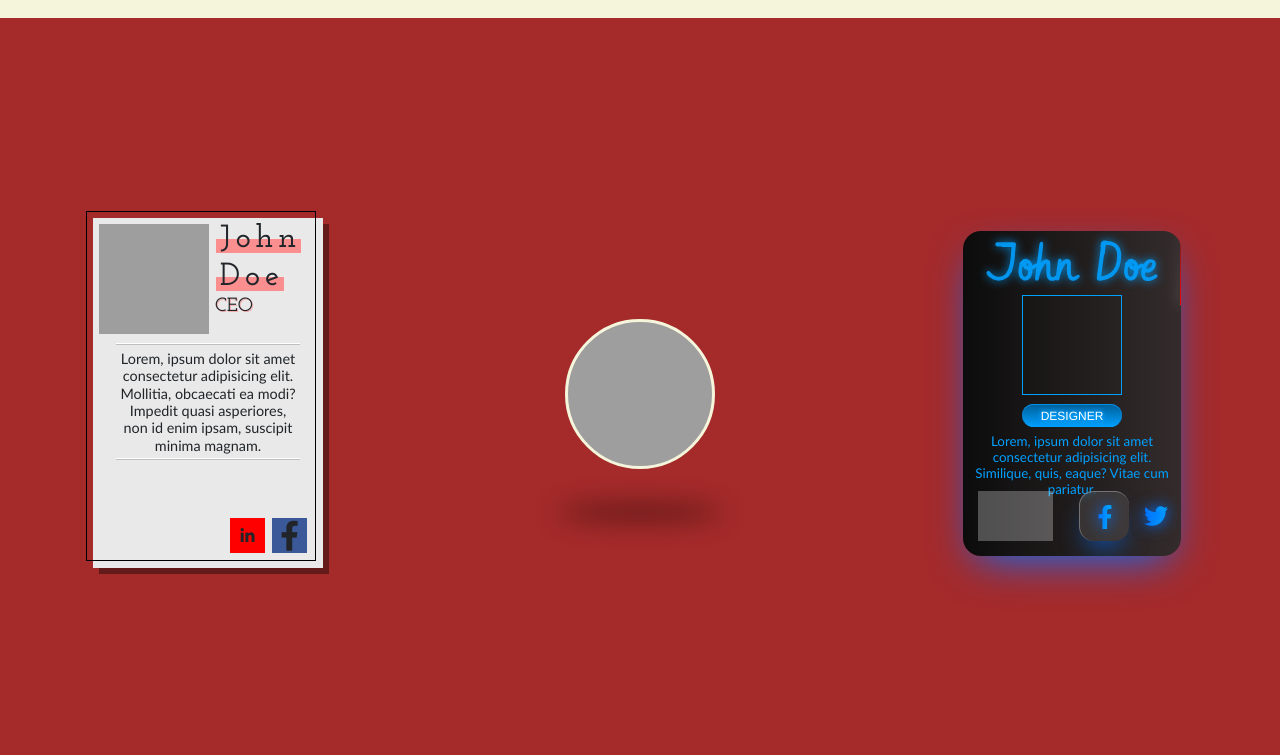
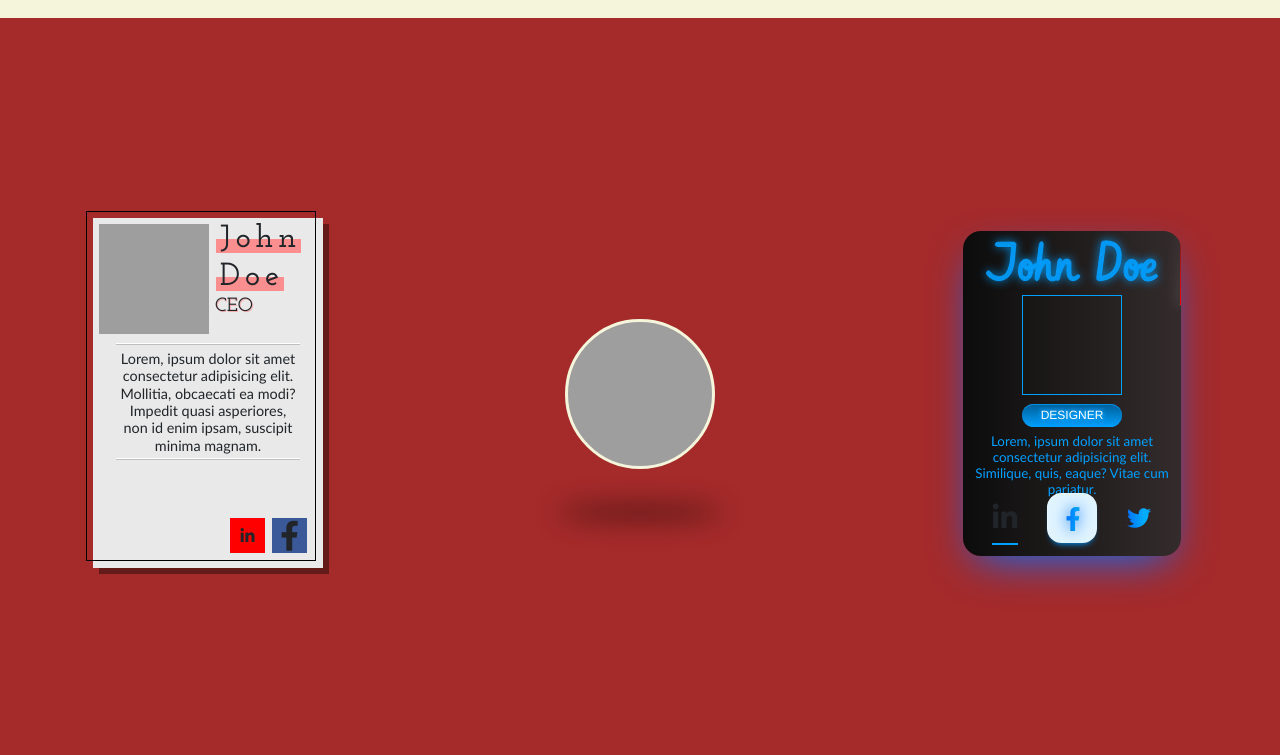
Before and after one commit to rondosron/pagina, a PHP site: the page made by index - copia.php in a window 1280 px wide. Shown: the part 2414-3169 px from the top of the page. Run offline with PHP 8.4, Linux system fonts and the light colour scheme; some libraries are stand-ins or nearby versions; some web fonts are replaced; grey boxes are pictures that could not be loaded.

Commit message:
Advanced in Card 3

```diff
--- a/index - copia.php
+++ b/index - copia.php
@@ -253,7 +253,7 @@
 				</div>
 			</div>
 			<div id="card3container" class="cardcontainers">
-				<div id="card3" data-tilt >
+				<div id="card3" >
 					<!-- SOURCE: https://danmarshall.github.io/google-font-to-svg-path/ -->
 					<div id="nameCard3">
 						<svg viewBox="0 0 327.881 76.709" xmlns="http://www.w3.org/2000/svg">
@@ -269,17 +269,20 @@
 						<p>Designer</p>
 					</div>
 					<div id="textCard3">Lorem, ipsum dolor sit amet consectetur adipisicing elit. Similique, quis, eaque? Vitae cum pariatur.</div>
+					<div id="socialMediaContainerCard3">
 						<div id="socialMedia1Card3">
 							<span></span>
 							<span></span>
 							<span></span>
 							<span></span>
+							<i class="fab fa-linkedin-in"></i>
 						</div>
 						<div id="socialMedia2Card3">
 							<span class="fab fa-facebook-f"></span>
 						</div>
 						<div id="socialMedia3Card3">
 							<span class="fab fa-twitter"></span>
+						</div>
 					</div>
 					<div id="lightLine1"></div>
 					<div id="lightLine2"></div>
--- a/style.css
+++ b/style.css
@@ -742,6 +742,7 @@ body {
 			box-shadow: 0px 15px 44px -13px rgb(0 111 255);
 			border-radius: 18px;
 			overflow: hidden;
+			position: relative;
 		}
 
 		#quienessomos #card3container #card3 #nameCard3 {
@@ -762,20 +763,20 @@ body {
 			stroke-width: 0.25mm;
 			fill: transparent;
 			stroke-dasharray: 400;
-			/*stroke-dashoffset: 803;*/
+			stroke-dashoffset: 800;
 			animation: neonName 4s infinite;
 			filter: drop-shadow(0px 0px 9px #00a0ff);
 		}
 
 		@keyframes neonName {
 			0% {
-				stroke-dashoffset: 400;
+				stroke-dashoffset: 490;
 			}
 			49% {
 				fill: transparent;
 			}
 			50% {
-				stroke-dashoffset: 803;
+				stroke-dashoffset: 800;
 			}
 			75% {
 				fill: #00a0ff;
@@ -844,15 +845,48 @@ body {
 			color: #00a0ff;
 		}
 
+		#quienessomos #card3container #card3 #socialMediaContainerCard3 {
+			position: absolute;
+			bottom: 0px;
+			height: 75px;
+			width: 100%;
+			display: flex;
+			justify-content: space-evenly;
+			align-items: center;
+		}
+
 		/*** Social media 1 ***/
 			#quienessomos #card3container #card3 #socialMedia1Card3 {
 				height: 50px;
 				width: 75px;
-				position: absolute;
-				bottom: 15px;
-				left: 15px;
+				width: 50px;
+				position: relative;
 				background: #ffffff45;
+				background: #00000000;
 				overflow: hidden;
+				box-shadow: 0px 14px 0px -12px #00a0ff;
+				display: flex;
+				justify-content: center;
+				align-items: center;
+				font-size: 28px;
+				transition: 0.2s;
+			}
+
+			#quienessomos #card3container #card3 #socialMedia1Card3:hover {
+				box-shadow: 0px 9px 4px -6px #00a0ff;
+			}
+
+			#quienessomos #card3container #card3 #socialMedia1Card3 i {
+				display: flex;
+				justify-content: center;
+				align-items: center;
+				font-size: 28px;
+				transition: 0.2s;
+				color: #212529;
+			}
+
+			#quienessomos #card3container #card3 #socialMedia1Card3:hover i {
+				color: #00a0ff;
 			}
 
 			#quienessomos #card3container #card3 #socialMedia1Card3 span {
@@ -868,7 +902,7 @@ body {
 			}
 
 			#quienessomos #card3container #card3 #socialMedia1Card3:hover span:nth-child(1) {
-				right: -50%;
+				right: -100%;
 				transition: 1s;
 			}
 
@@ -894,7 +928,7 @@ body {
 			}
 
 			#quienessomos #card3container #card3 #socialMedia1Card3:hover span:nth-child(3) {
-				left: -50%;
+				left: -100%;
 				transition: 1s 0.7s;
 			}
 
@@ -918,9 +952,9 @@ body {
 				width: 50px;
 				background: #ffffff7d;
 				background: rgb(255 255 255 / 10%);
-				position: absolute;
-				bottom: 15px;
-				right: 52px;
+				background: rgb(224 244 255);
+				position: relative;
+				bottom: 0px;
 				display: flex;
 				justify-content: center;
 				align-items: center;
@@ -929,11 +963,15 @@ body {
 				border-top: 1px solid rgba(255, 255, 255, 0.3);
 				border-left: 1px solid rgba(255, 255, 255, 0.3);
 				backdrop-filter: blur(5px);
+				box-shadow: 0px 5px 6px -4px #0095ff;
+				transition: 0.2s;
 			}
 
 			#quienessomos #card3container #card3 #socialMedia2Card3:hover {
 				/*transform: scale(1.2);*/
-				box-shadow: 0px 15px 29px -12px rgb(0 111 255), 0px -3px 29px -10px rgb(0 111 255);
+				/*box-shadow: 0px 15px 29px -12px rgb(0 111 255), 0px -3px 29px -10px rgb(0 111 255);*/
+				bottom: 3px;
+				box-shadow: 0px 5px 10px -2px #0095ff;
 			}
 
 			#quienessomos #card3container #card3 #socialMedia2Card3 span {
@@ -952,9 +990,7 @@ body {
 				width: 50px;
 				/* background: #ffffff7d; */
 				/* background: rgb(255 255 255 / 10%); */
-				position: absolute;
-				bottom: 15px;
-				right: 0px;
+				position: relative;
 				display: flex;
 				justify-content: center;
 				align-items: center;
@@ -962,13 +998,13 @@ body {
 				border-radius: 29%;
 				/* border-top: 1px solid rgba(255, 255, 255, 0.3); */
 				/* border-left: 1px solid rgba(255, 255, 255, 0.3); */
-				backdrop-filter: blur(5px);
+				/*backdrop-filter: blur(5px);*/
 				transition: 1s ease;
 			}
 
 			#quienessomos #card3container #card3 #socialMedia3Card3 span {
 				transform: scale(1.5);
-				text-shadow: 0px 0px 10px rgb(0 111 255);
+				/*text-shadow: 0px 0px 10px rgb(0 111 255);*/
 				background: linear-gradient(to right, #006fff, #00acff 70%);
 				-webkit-background-clip: text;
 				-moz-background-clip: text;
@@ -976,7 +1012,7 @@ body {
 			}
 
 			#quienessomos #card3container #card3 #socialMedia3Card3 span:hover {
-				filter: drop-shadow(0px 0px 3px rgb(0 111 255));
+				filter: drop-shadow(0px 0px 6px rgb(0 111 255));
 			}
 
 		#quienessomos #card3container #card3 #lightLine1 {
```
Lines whose indentation alone changed are shown as unchanged.
